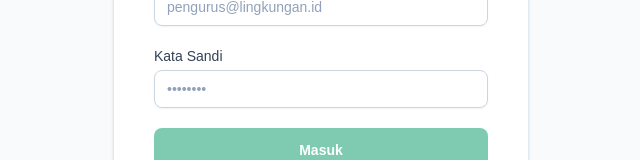
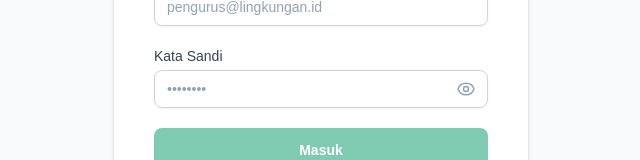
Before and after one commit to galihsatrio/iuran-pengadaan, a Next.js app: page /login in a window 1280 px wide. Shown: the part 405-565 px from the top of the page, without its empty margins (319-959 px from the left). Built offline with nearby package versions, Linux system fonts and the light colour scheme; no server answers.

Commit message:
feat(auth): tambah toggle lihat password dengan ikon mata di halaman login

```diff
--- a/app/login/page.tsx
+++ b/app/login/page.tsx
@@ -9,6 +9,7 @@ import { isSupabaseConfigured } from "@/lib/supabase/config";
 export default function LoginPage() {
   const [email, setEmail] = useState("");
   const [password, setPassword] = useState("");
+  const [showPassword, setShowPassword] = useState(false);
   const [loading, setLoading] = useState(false);
   const [errorMsg, setErrorMsg] = useState<string | null>(null);
 
@@ -130,18 +131,35 @@ export default function LoginPage() {
               >
                 Kata Sandi
               </label>
-              <div className="mt-1">
+              <div className="mt-1 relative">
                 <input
                   id="password"
                   name="password"
-                  type="password"
+                  type={showPassword ? "text" : "password"}
                   autoComplete="current-password"
                   required
                   value={password}
                   onChange={(e) => setPassword(e.target.value)}
                   placeholder="••••••••"
-                  className="block w-full rounded-lg border border-slate-300 px-3 py-2 text-slate-900 placeholder-slate-400 focus:border-emerald-600 focus:outline-hidden focus:ring-2 focus:ring-emerald-600 text-base sm:text-sm shadow-xs"
+                  className="block w-full rounded-lg border border-slate-300 pl-3 pr-10 py-2 text-slate-900 placeholder-slate-400 focus:border-emerald-600 focus:outline-hidden focus:ring-2 focus:ring-emerald-600 text-base sm:text-sm shadow-xs"
                 />
+                <button
+                  type="button"
+                  onClick={() => setShowPassword((prev) => !prev)}
+                  aria-label={showPassword ? "Sembunyikan kata sandi" : "Tampilkan kata sandi"}
+                  className="absolute inset-y-0 right-0 flex items-center pr-3 text-slate-400 hover:text-slate-600 focus:outline-hidden focus:text-slate-700 cursor-pointer"
+                >
+                  {showPassword ? (
+                    <svg className="w-5 h-5" fill="none" stroke="currentColor" viewBox="0 0 24 24" aria-hidden="true">
+                      <path strokeLinecap="round" strokeLinejoin="round" strokeWidth={1.75} d="M13.875 18.825A10.05 10.05 0 0112 19c-4.478 0-8.268-2.943-9.543-7a9.97 9.97 0 011.563-3.029m5.858.908a3 3 0 114.243 4.243M9.878 9.878l4.242 4.242M9.88 9.88l-3.29-3.29m7.532 7.532l3.29 3.29M3 3l18 18" />
+                    </svg>
+                  ) : (
+                    <svg className="w-5 h-5" fill="none" stroke="currentColor" viewBox="0 0 24 24" aria-hidden="true">
+                      <path strokeLinecap="round" strokeLinejoin="round" strokeWidth={1.75} d="M15 12a3 3 0 11-6 0 3 3 0 016 0z" />
+                      <path strokeLinecap="round" strokeLinejoin="round" strokeWidth={1.75} d="M2.458 12C3.732 7.943 7.523 5 12 5c4.478 0 8.268 2.943 9.542 7-1.274 4.057-5.064 7-9.542 7-4.477 0-8.268-2.943-9.542-7z" />
+                    </svg>
+                  )}
+                </button>
               </div>
             </div>
 
```
